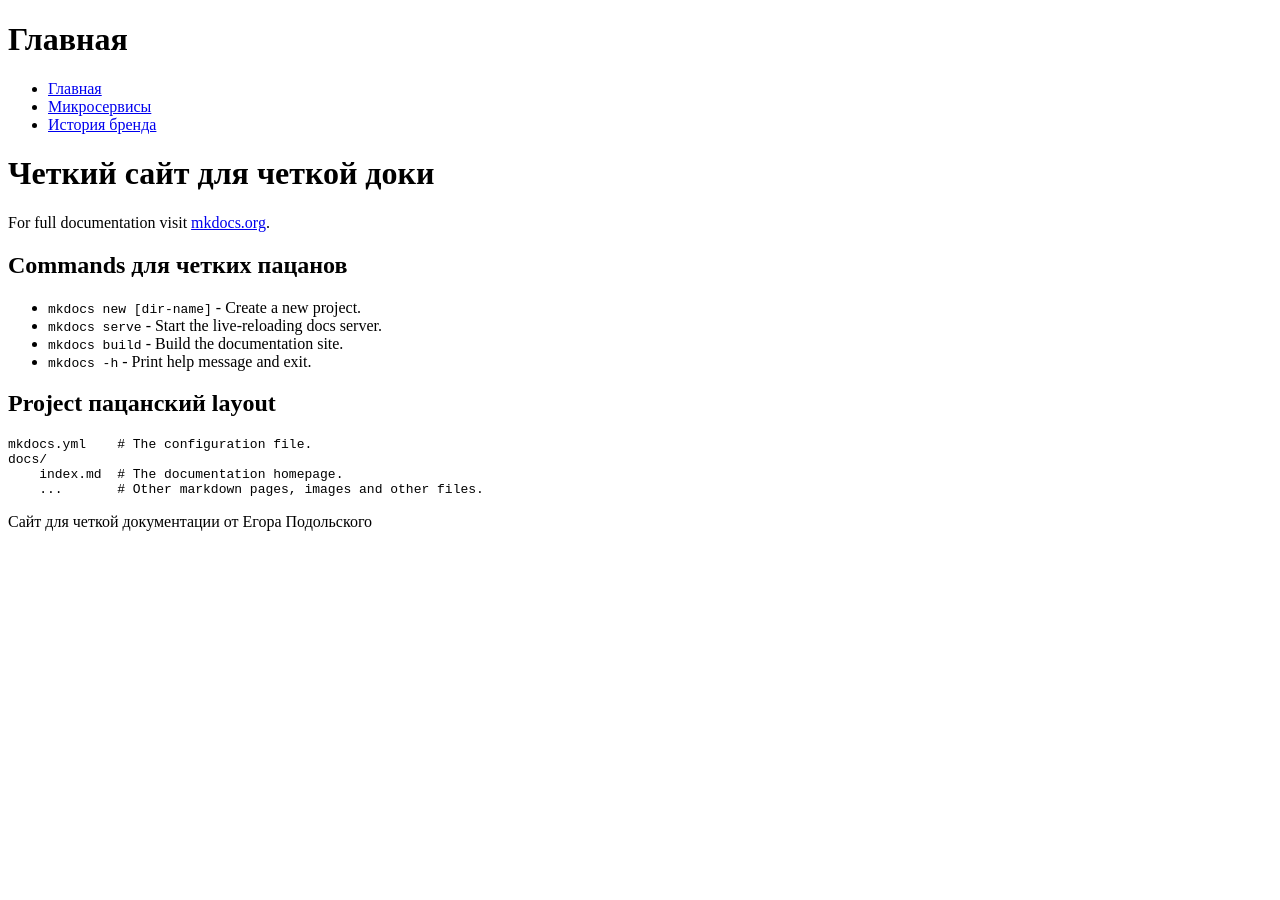
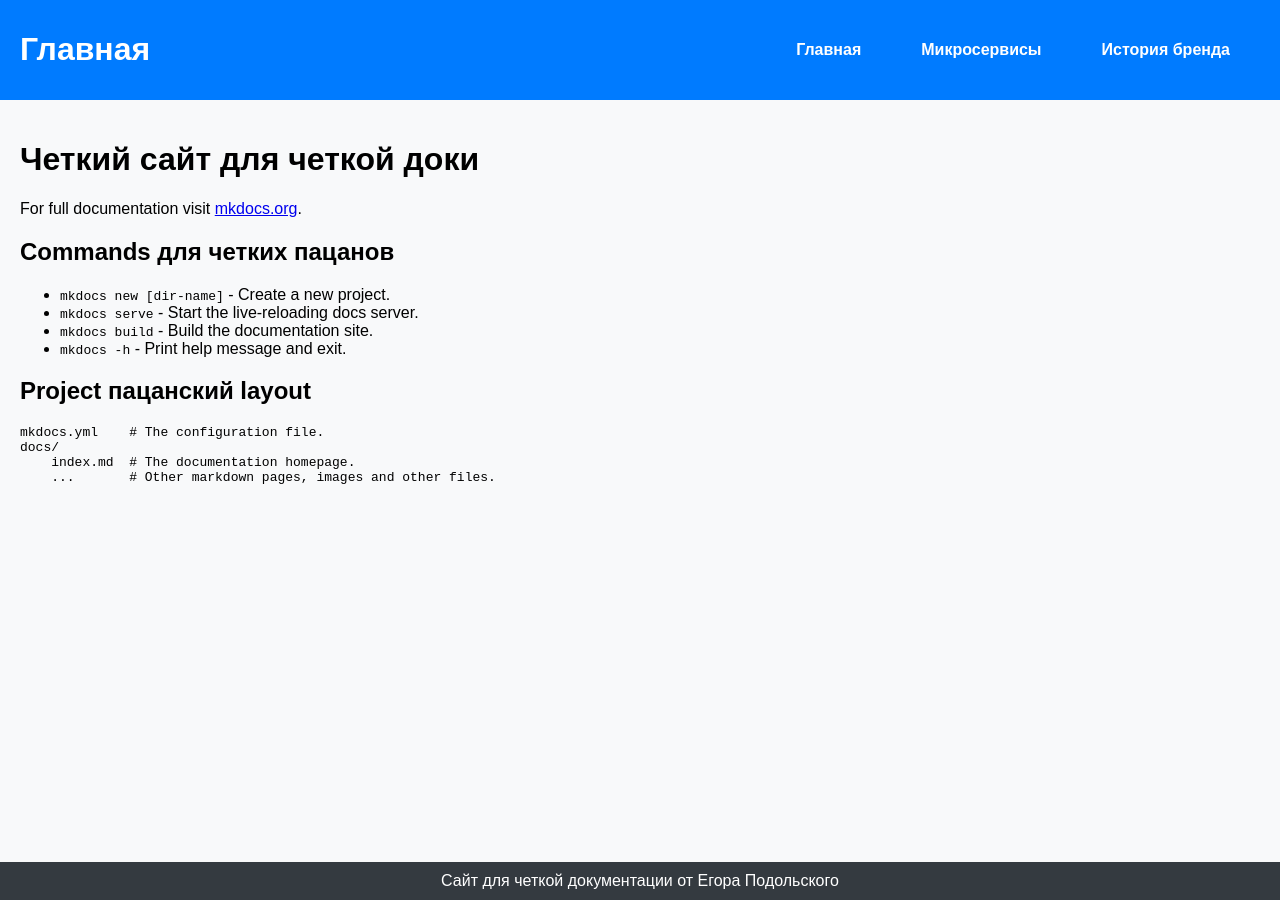
Before and after one commit to egorchh/mkdocs-ne-site, an MkDocs documentation site: the page built from docs/index.md, in a window 1280 px wide. Built offline with MkDocs 1.6.1, drawn with Linux system fonts in a browser that asks for light colours.

Commit message:
bla bla 13

```diff
--- a/mkdocs.yml
+++ b/mkdocs.yml
@@ -10,7 +10,7 @@ theme:
   name: null
   custom_dir: theme
 extra_css:
-  - 'styles.min.css'
+  - 'styles.css'
 extra_javascript:
   - 'script.js'
 
```
